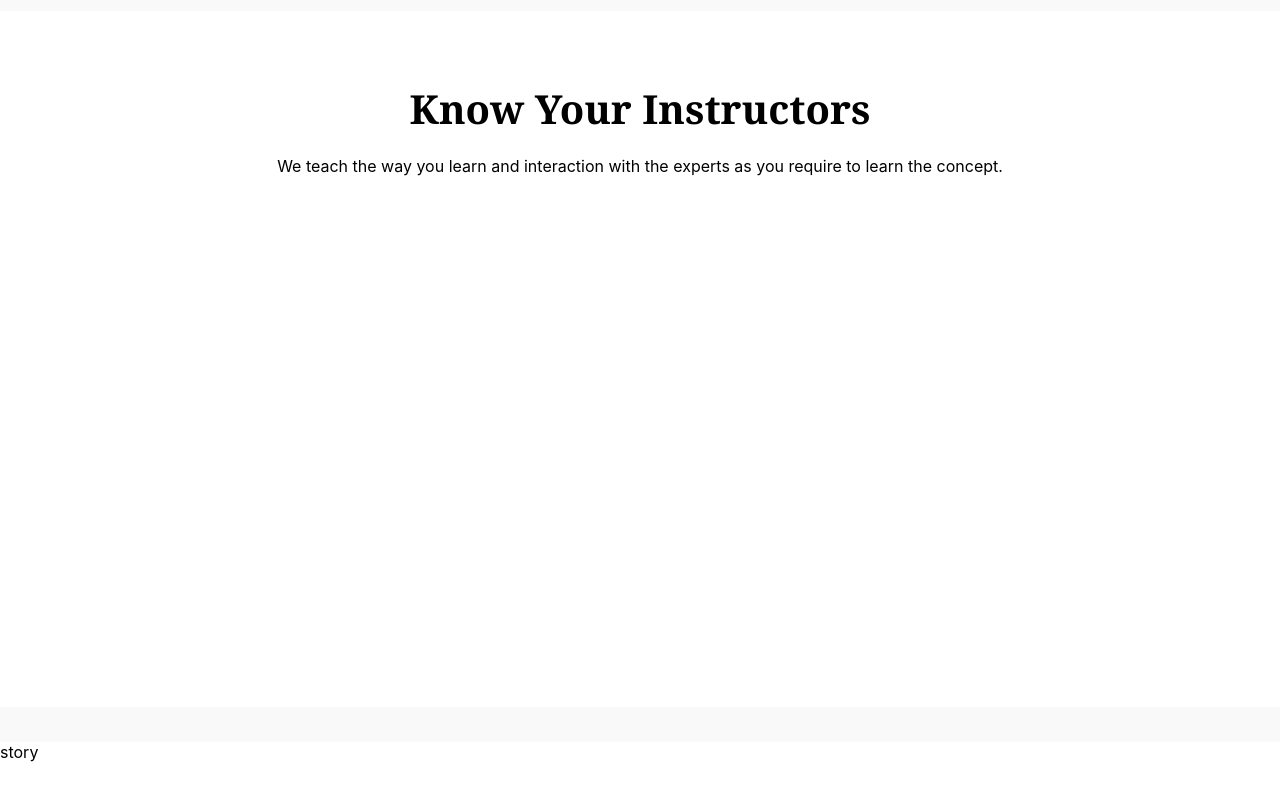
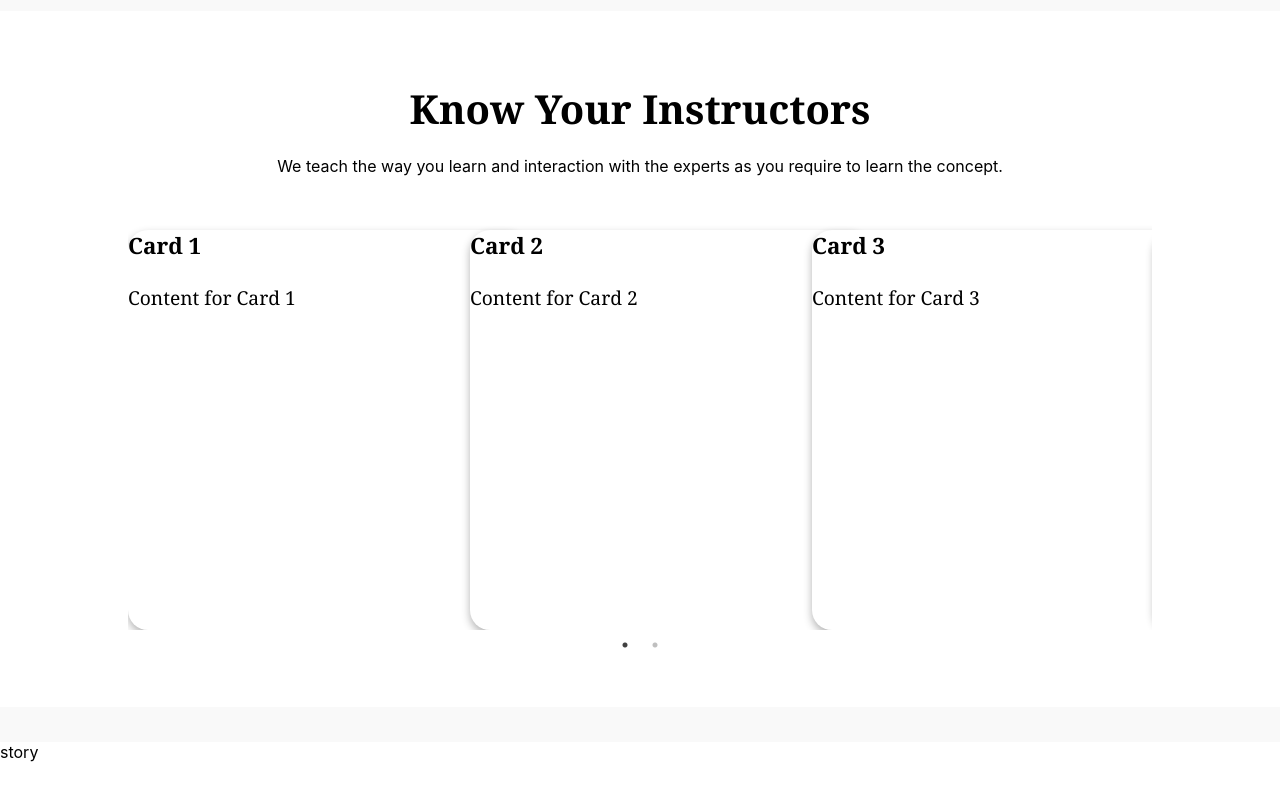
Before and after one commit to quazishoaibakhtar/CLIENT, a React (Create React App) app: page / in a window 1280 px wide. Shown: the part 2436-3236 px from the top of the page. Built offline with nearby package versions, Linux system fonts and the light colour scheme.

Commit message:
Carousel card component

```diff
--- a/package.json
+++ b/package.json
@@ -10,6 +10,8 @@
     "react-dom": "^18.2.0",
     "react-icons": "^4.10.1",
     "react-scripts": "5.0.1",
+    "react-slick": "^0.29.0",
+    "slick-carousel": "^1.8.1",
     "web-vitals": "^2.1.4"
   },
   "scripts": {
--- /dev/null
+++ b/src/component/Card.jsx
@@ -0,0 +1,13 @@
+// Card.js
+import React from "react";
+
+const Card = ({ title, content }) => {
+  return (
+    <div className="card" style={{ width: "400px", height: "400px" }}>
+      <h3>{title}</h3>
+      <p>{content}</p>
+    </div>
+  );
+};
+
+export default Card;
--- /dev/null
+++ b/src/component/ImageSlider.jsx
@@ -0,0 +1,39 @@
+import React from "react";
+import Slider from "react-slick";
+import "slick-carousel/slick/slick.css";
+import "slick-carousel/slick/slick-theme.css";
+import Card from "./Card";
+
+const ImageSlider = () => {
+  const sliderSettings = {
+    dots: true,
+    infinite: false,
+    speed: 500,
+    slidesToShow: 3,
+    slidesToScroll: 3,
+  };
+  const cards = [
+    { title: "Card 1", content: "Content for Card 1" },
+    { title: "Card 2", content: "Content for Card 2" },
+    { title: "Card 3", content: "Content for Card 3" },
+    { title: "Card 4", content: "Content for Card 3" },
+    { title: "Card 5", content: "Content for Card 3" },
+    // Add more cards as needed
+  ];
+  return (
+    <div
+      className="carousel-container"
+      style={{ padding: "2rem", width: "80%", marginInline: "auto" }}
+    >
+      <Slider {...sliderSettings}>
+        {cards.map((card, index) => (
+          <div key={index}>
+            <Card title={card.title} content={card.content} />
+          </div>
+        ))}
+      </Slider>
+    </div>
+  );
+};
+
+export default ImageSlider;
--- a/src/component/Navbaar.jsx
+++ b/src/component/Navbaar.jsx
@@ -5,8 +5,8 @@ import "../style.css/Navbaar.css"
 
 const Navbaar = () => {
 
-    const imageWidth = 300;
-  const imageHeight = 210;
+  //   const imageWidth = 300;
+  // const imageHeight = 210;
   return (
   <div>
     <div className="nav">
--- a/src/component/Status.jsx
+++ b/src/component/Status.jsx
@@ -1,19 +1,20 @@
 import React from "react";
-import "../style.css/Status.css"
+import "../style.css/Status.css";
+import ImageSlider from "./ImageSlider";
 
 const Status = () => {
   return (
     <div>
-
       <div className="status">
         <div className="ours-upA">Know Your Instructors</div>
         <div className="ours-downA">
-      We teach the way you learn and interaction with the experts as you require to learn the concept.{" "}
+          We teach the way you learn and interaction with the experts as you
+          require to learn the concept.{" "}
         </div>
-
+        <div className="carousel">
+          <ImageSlider />
         </div>
-
-
+      </div>
     </div>
   );
 };
```
Also changed, not shown: src/App.js (+19 -20 lines), 1 other file (tests, documents, lock files or other folders). Lines whose indentation alone changed are shown as unchanged.
